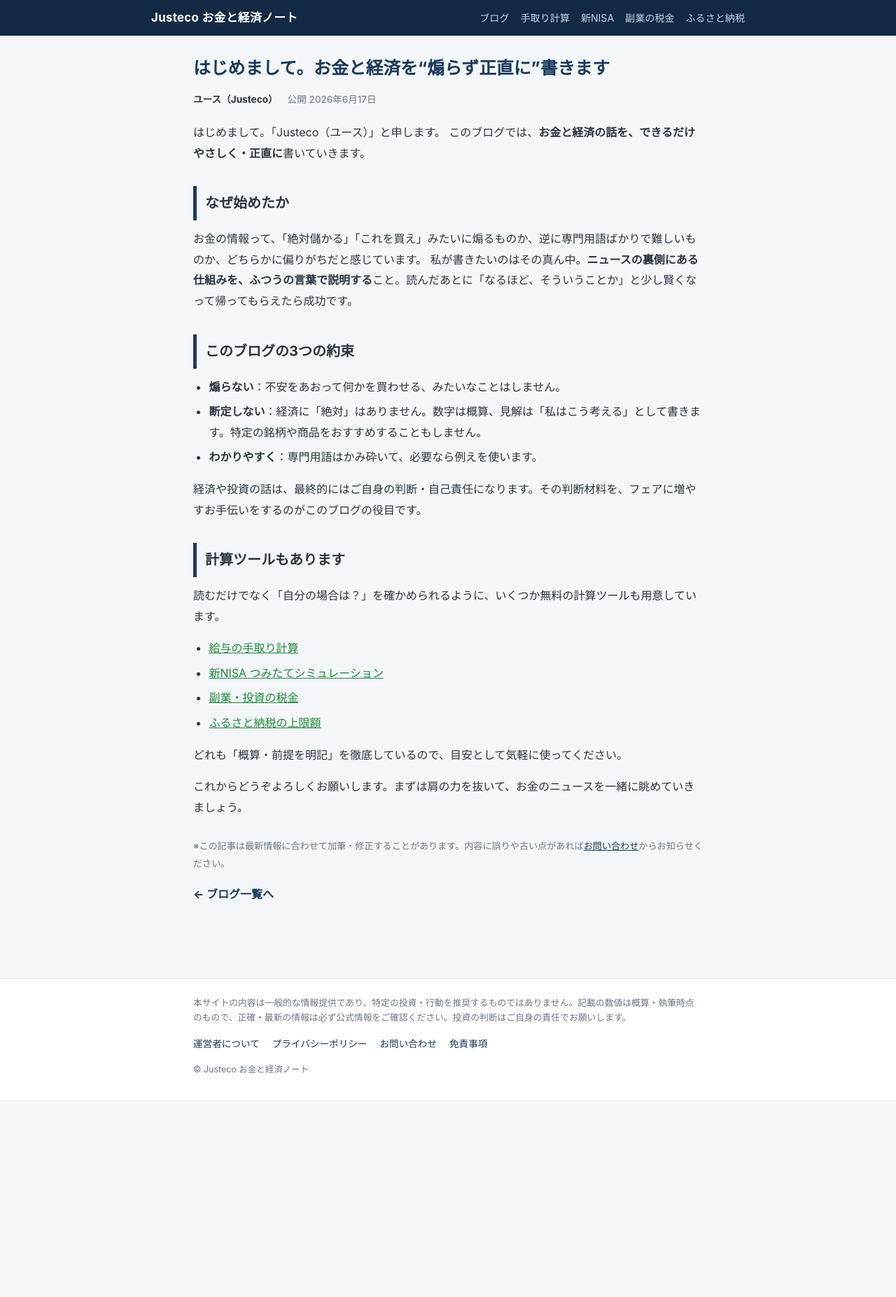
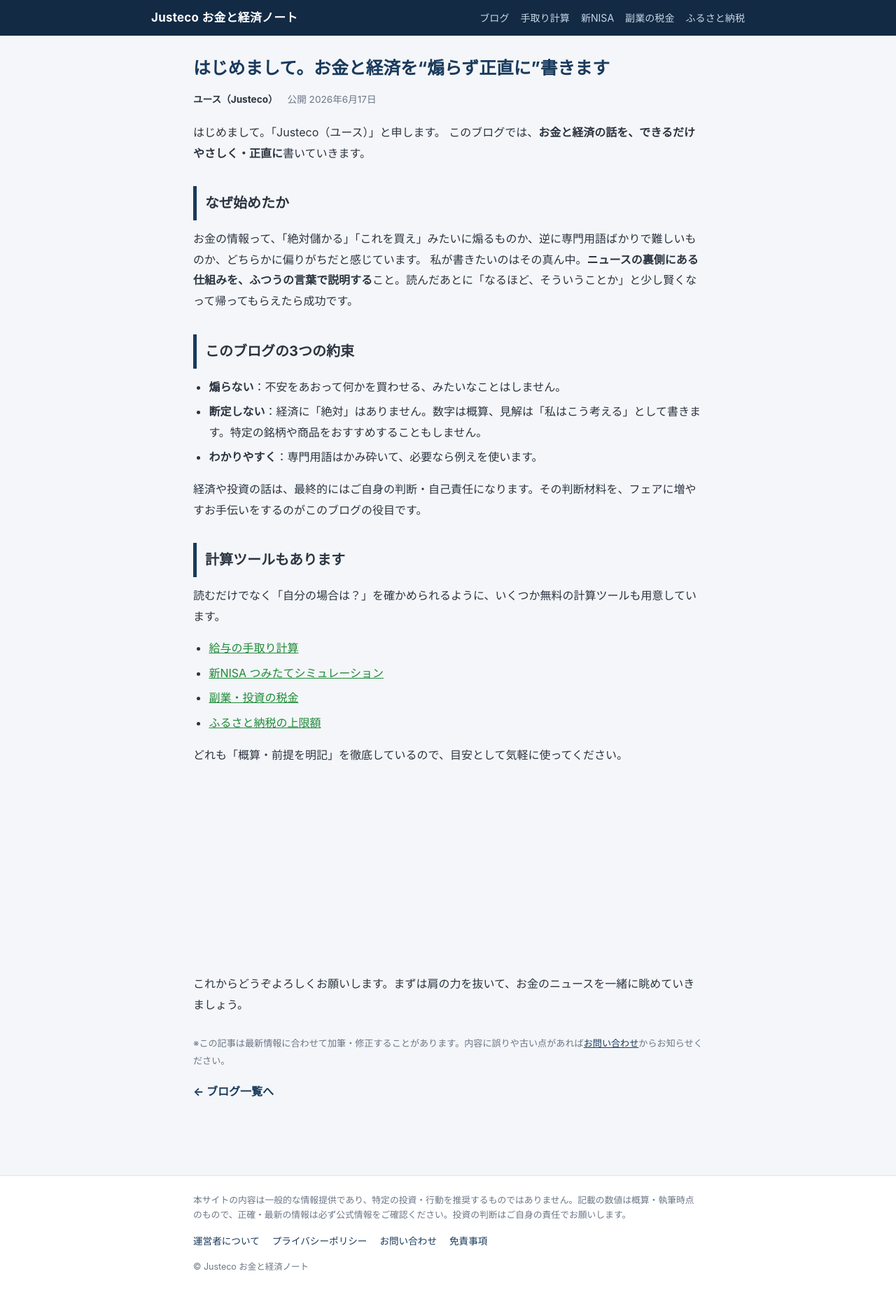
Before and after one commit to 2026justeco-crypto/2026justeco-crypto.github.io, a Jekyll site: the page built from _posts/2026-06-17-hajimemashite.md, in a window 1280 px wide. Shown: the whole page at 70% size. Built offline with Jekyll 4.4.1, drawn with Linux system fonts in a browser that asks for light colours; before the commit the page ends 1572 px from its top, so only the background shows below that.

Commit message:
ブログ記事2本に忍者AdMax(PC/SP切替インライン300x250)を設置

```diff
--- a/_posts/2026-06-17-hajimemashite.md
+++ b/_posts/2026-06-17-hajimemashite.md
@@ -32,4 +32,6 @@
 
 どれも「概算・前提を明記」を徹底しているので、目安として気軽に使ってください。
 
+<div class="ad-area"><!-- admax --> <script src="https://adm.shinobi.jp/o/227528fd6b6f7af3c6926fe324a8791a"></script> <!-- admax --></div>
+
 これからどうぞよろしくお願いします。まずは肩の力を抜いて、お金のニュースを一緒に眺めていきましょう。
```
Also changed, not shown: _posts/2026-06-17-2026-kakei-no-okane-no-henka.md (+2 -0 lines).
